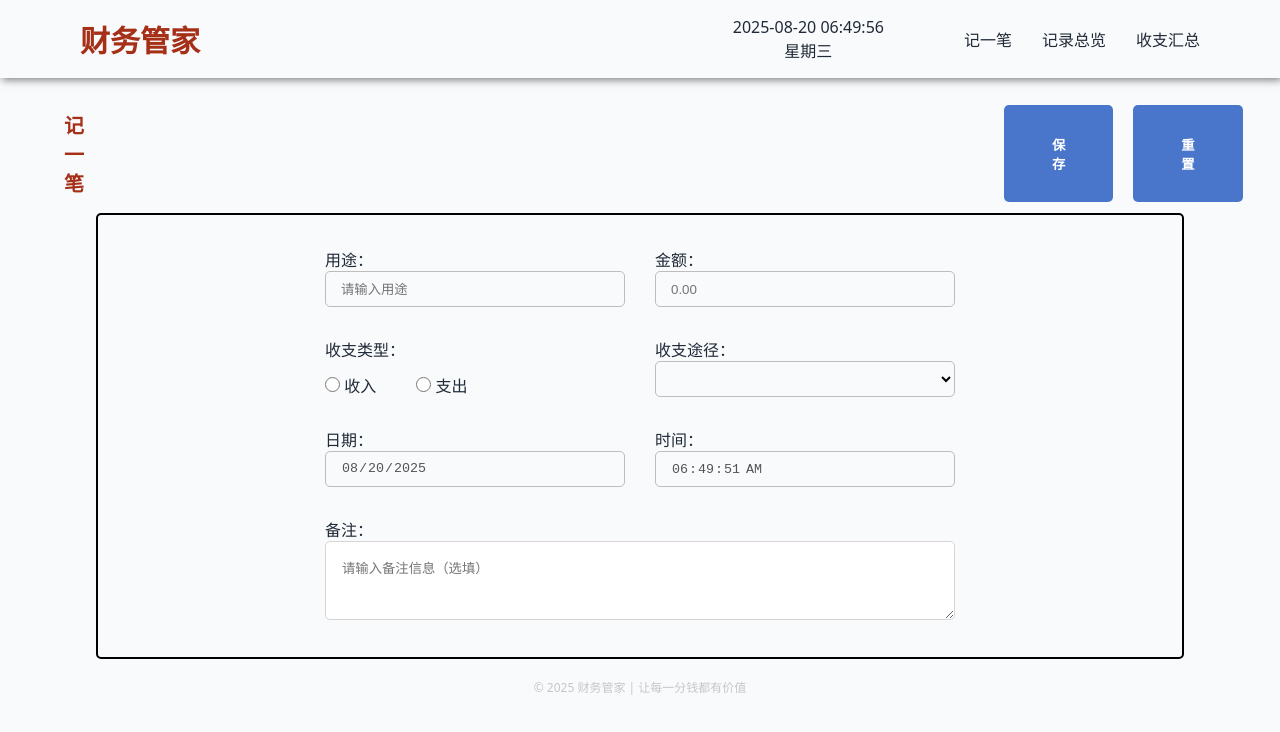
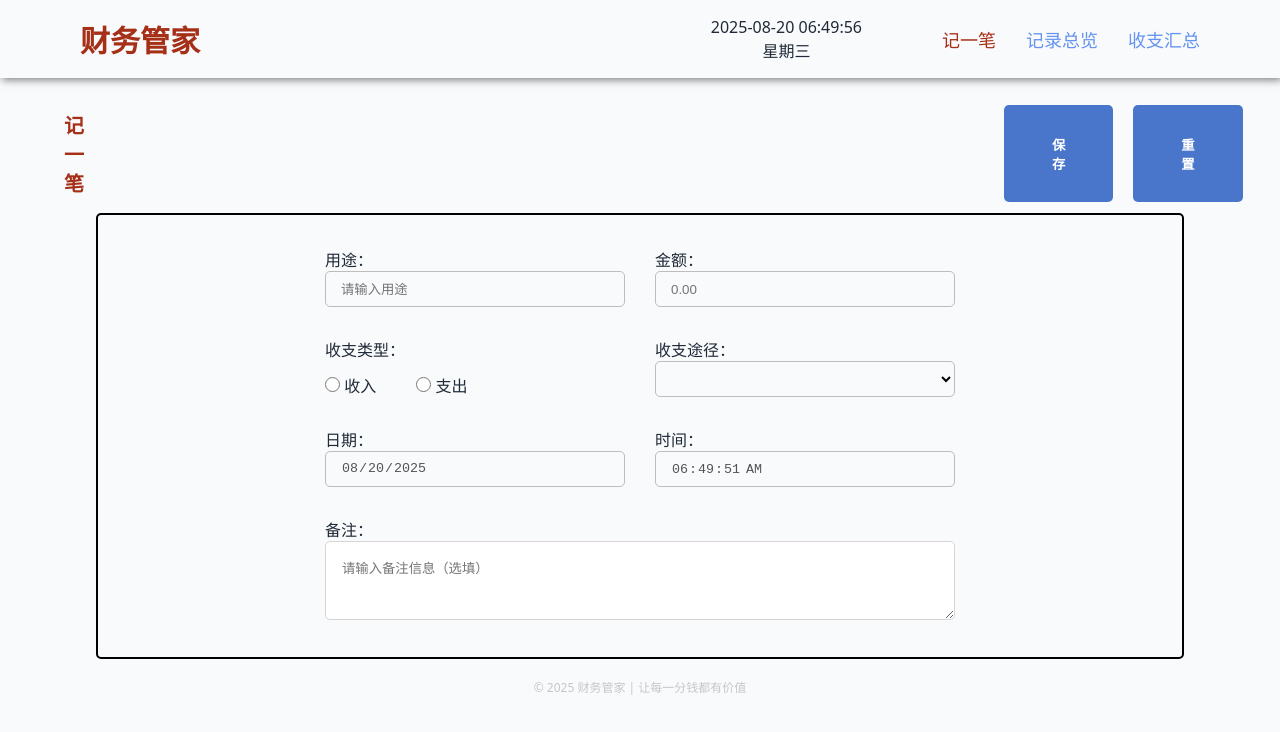
Before and after one commit to sing270/GRJZXTweb, a plain HTML site: page Account.html in a window 1280 px wide. Drawn offline with Linux system fonts and the light colour scheme.

Commit message:
Update Account.css

```diff
--- a/Account.css
+++ b/Account.css
@@ -26,9 +26,6 @@ header{
     font-weight: 700;
     color: #a62f18;
 }
-.textTitle i{
-    font-size: 30px;
-}
 .nav{
     display: flex;
     justify-content: center;
@@ -42,13 +39,13 @@ header{
     font-size: 16px;
     font-weight: 500;
 }
-.nav i{
+.nav p{
     font-size: 18px;
     font-weight: 550;
     color: #6494ef;
 }
-.nav i:hover,
-.nav i.active{
+.nav p:hover,
+.nav p.active{
     color: #a62f18;
 }
 main{
```
